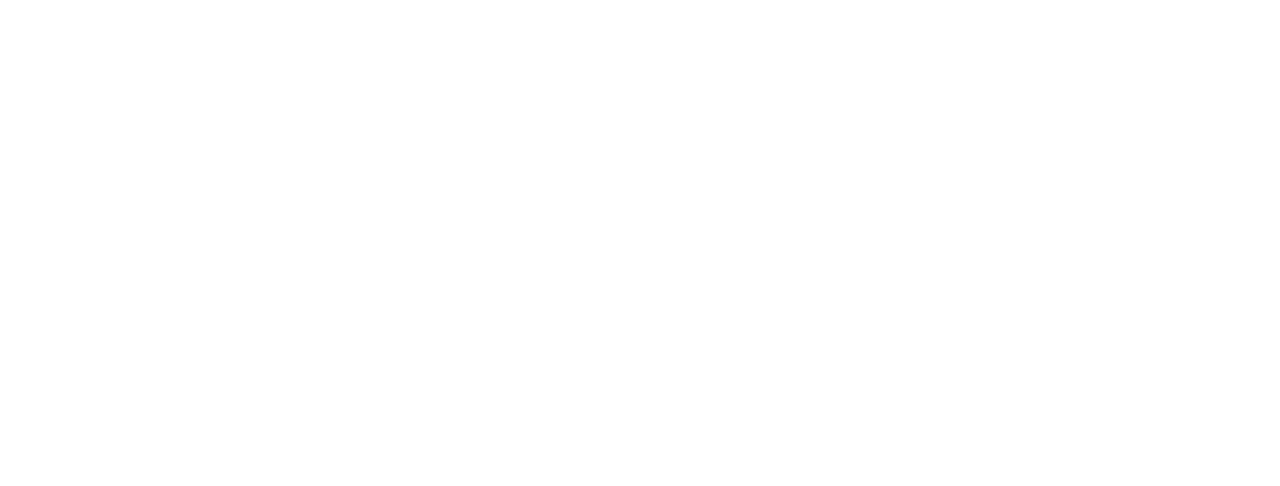
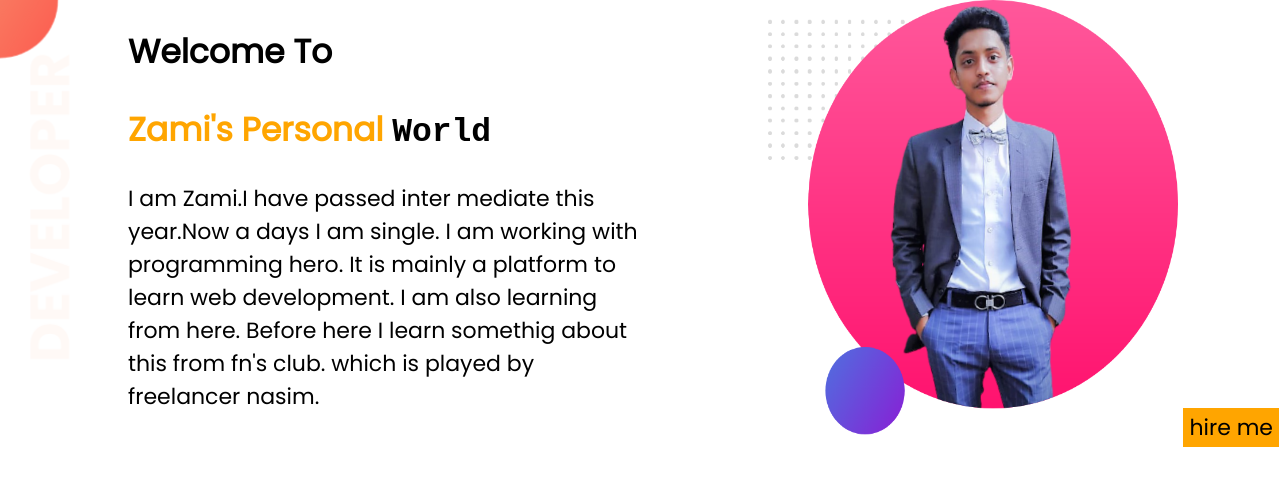
Before and after one commit to zami26/developer-portfolio, a plain HTML site: page index.html in a window 1280 px wide. Drawn offline with Linux system fonts and the light colour scheme.

Commit message:
fokira-marka-website

```diff
--- a/index.html
+++ b/index.html
@@ -1,13 +1,34 @@
 <!DOCTYPE html>
 <html lang="en">
+
 <head>
     <meta charset="UTF-8">
     <meta http-equiv="X-UA-Compatible" content="IE=edge">
     <meta name="viewport" content="width=device-width, initial-scale=1.0">
     <title>zami portfolio</title>
+    <link rel="preconnect" href="https://fonts.googleapis.com">
+    <link rel="preconnect" href="https://fonts.gstatic.com" crossorigin>
+    <link href="https://fonts.googleapis.com/css2?family=Poppins&display=swap" rel="stylesheet">
     <link rel="stylesheet" href="style.css">
 </head>
+
 <body>
+    <section class="top-banner">
+        <div class="half">
+            <h1>Welcome To</h1>
+            <h1 class="colorful">Zami's Personal <samp class="abcd">World</samp> </h1>
+            <p>I am Zami.I have passed inter mediate this year.Now a days I am single.
+                I am working with programming hero. It is mainly a platform to learn web development. I am also learning
+                from here. Before here I learn somethig about this from fn's club. which is played by freelancer nasim.
+            </p>
+        </div>
+
+        <div class="half">
+            <img class="pic-added" src="images/zami-portfolio.png" alt="">
+            <a class="link-button" target="blank" href="https://twitter.com/JeahSunny">hire me</a>
+        </div>
+    </section>
 
 </body>
+
 </html>
--- a/style.css
+++ b/style.css
@@ -0,0 +1,22 @@
+body{font-family: 'Poppins', sans-serif;
+font-size: 22px;
+margin: 0;}
+.colorful{color: orange;}
+.abcd{color: black;}
+.pic-added{width: 300px;
+height: 400px;}
+section{
+    display: flex;
+}
+.half{width: 50%;}
+.half img{ width: 80%;
+height: 100%;}
+.half{padding-left: 10% ;}
+.link-button{color:black;
+background-color: orange;
+text-decoration: none;
+padding:4px 6px;
+font-weight: 700px;}
+.top-banner{
+    background-image: url(images/top-banner.png);
+background-repeat: no-repeat;}
```
Also changed, not shown: images/dream-bg.png (added), images/exp-bg.png (added), images/jhankar.png (added), images/jhankar2.png (added), images/my-bg.png (added), images/my-bg2.png (added), images/top-banner.png (added), images/zami-portfolio.png (added), showOff/5.jpeg (added).
